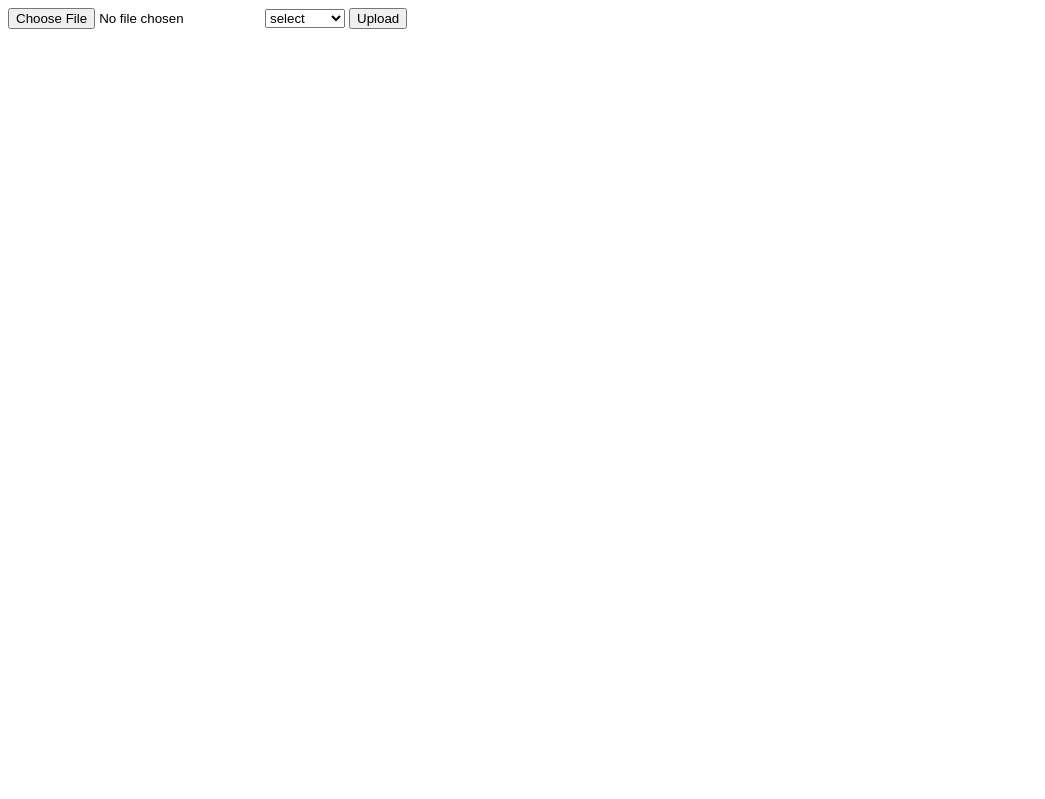
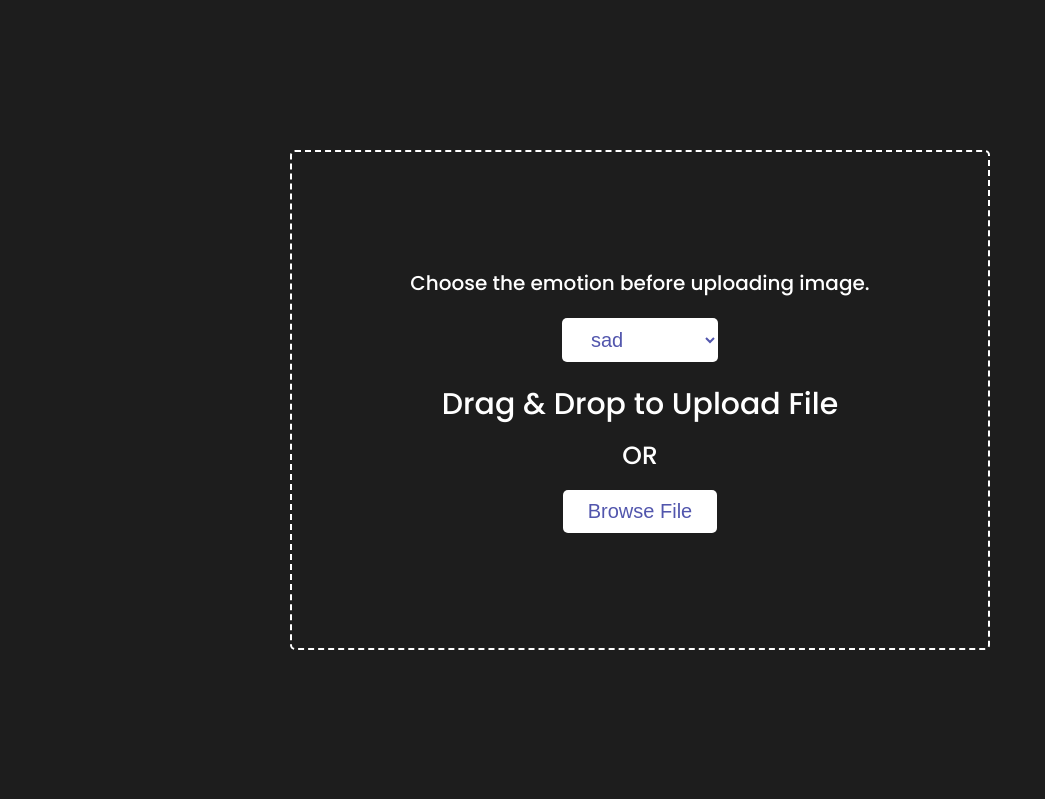
Before and after one commit to krishii3/EMOTIFY, a Flask app: page /uploadFile in a window 1280 px wide. Shown: the whole page, without its empty margins (0-1045 px from the left). Run offline with Flask 2, Linux system fonts and the light colour scheme.

Commit message:
added uploadChanges, Drag& drop upload Functionality

```diff
--- a/app.py
+++ b/app.py
@@ -27,6 +27,7 @@ def uploadFile():
 
 @app.route('/upload', methods=['POST'])
 def upload():
+    # print(request.data['file'])
     pic = request.files['pic']
     class_type = (request.form.to_dict()['attrib'])
     if not pic:
@@ -51,7 +52,7 @@ def upload():
 
     return {
         'success': True,
-        'message': 'Hogyi h upload.',
+        'message': 'sucessfully uploaded',
         'resCode': 200
     }
 
--- /dev/null
+++ b/static/JS/upload.js
@@ -0,0 +1,74 @@
+const dropArea = document.querySelector(".drag-area"),
+dragText = dropArea.querySelector("header"),
+button = dropArea.querySelector("button"),
+input = dropArea.querySelector("input");
+let file;
+button.onclick = ()=>{
+  input.click();
+}
+input.addEventListener("change", function(){
+
+  file = this.files[0];
+  dropArea.classList.add("active");
+  showFile();
+});
+
+dropArea.addEventListener("dragover", (event)=>{
+  event.preventDefault();
+  dropArea.classList.add("active");
+  dragText.textContent = "Release to Upload File";
+});
+
+dropArea.addEventListener("dragleave", ()=>{
+  dropArea.classList.remove("active");
+  dragText.textContent = "Drag & Drop to Upload File";
+});
+
+dropArea.addEventListener("drop", (event)=>{
+  event.preventDefault();
+
+  file = event.dataTransfer.files[0];
+  showFile();
+});
+
+function showFile(){
+  let fileType = file.type;
+  let validExtensions = ["image/jpeg", "image/jpg", "image/png"];
+  if(validExtensions.includes(fileType)){
+    let fileReader = new FileReader();
+    fileReader.onload = ()=>{
+      let fileURL = fileReader.result;
+
+       let imgTag = `<img src="${fileURL}" alt="image">`;
+      dropArea.innerHTML = imgTag;
+    }
+    fileReader.readAsDataURL(file);
+  }else{
+    alert("This is not an Image File!");
+    dropArea.classList.remove("active");
+    dragText.textContent = "Drag & Drop to Upload File";
+  }
+  uploadFile()
+}
+
+function uploadFile() {
+    const selectValue = document.querySelector('#select').value
+    const formData = new FormData()
+    formData.append('pic', file)
+    formData.append('attrib', selectValue)
+    fetch('/upload', {
+        method: "POST",
+        headers: {
+            'Content_Type':'multipart/form-data'
+        },
+        body: formData
+    }).then(res=> res.json())
+    .then(res=>{
+        const message = document.querySelector('#message')
+        message.style.color = '#fff'
+        message.textContent = res.message
+        setTimeout(()=>{
+            location.href = '/'
+        },3000)
+    })
+}
--- /dev/null
+++ b/static/css/uploadfile.css
@@ -0,0 +1,81 @@
+@import url('https://fonts.googleapis.com/css2?family=Poppins:wght@200;300;400;500;600;700&display=swap');
+*{
+    margin: 0;
+    padding: 0;
+    box-sizing: border-box;
+}
+
+html,body
+{
+    display: flex;
+    justify-content: center ;
+    align-items: center;
+    flex-direction: column;
+    font-family: "Poppins", sans-serif;
+    color: #dedede;
+    width: 100%;
+    height: 100vh;
+    background-color: rgb(29, 29, 29);
+}
+
+.drag-area{
+    border: 2px dashed #fff;
+    height: 500px;
+    width: 700px;
+    border-radius: 5px;
+    display: flex;
+    align-items: center;
+    justify-content: center;
+    flex-direction: column;
+  }
+  .drag-area.active{
+    border: 2px solid #fff;
+  }
+  .drag-area .icon{
+    font-size: 100px;
+    color: #fff;
+  }
+  .drag-area header{
+    font-size: 30px;
+    font-weight: 500;
+    color: #fff;
+  }
+  .drag-area span{
+    font-size: 25px;
+    font-weight: 500;
+    color: #fff;
+    margin: 10px 0 15px 0;
+  }
+  .drag-area button{
+    padding: 10px 25px;
+    font-size: 20px;
+    font-weight: 500;
+    border: none;
+    outline: none;
+    background: #fff;
+    color: #5256ad;
+    border-radius: 5px;
+    cursor: pointer;
+  }
+  .drag-area img{
+    height: 100%;
+    width: 100%;
+    object-fit: cover;
+    border-radius: 5px;
+  }
+  .dropdown{
+    margin: 20px 0;
+    padding: 10px 25px;
+    font-size: 20px;
+    font-weight: 500;
+    border: none;
+    outline: none;
+    background: #fff;
+    color: #5256ad;
+    border-radius: 5px;
+    cursor: pointer;
+  }
+  .dropdown option{
+    padding: 10px 25px;
+    border-bottom: 1px solid #000;
+  }
--- a/templates/upload.html
+++ b/templates/upload.html
@@ -5,13 +5,16 @@
     <meta http-equiv="X-UA-Compatible" content="IE=edge">
     <meta name="viewport" content="width=device-width, initial-scale=1.0">
     <title>uploadFile</title>
+    <link rel="stylesheet" href="{{ url_for('static',filename='./css/uploadfile.css')}}">
 </head>
 <body>
-    <form id="uploadForm" method="POST" action="/upload" enctype="multipart/form-data">
-        <input type="file" name="pic" required/>
-        <select name = "attrib" required>
-            <option>select</option>
-            <option value="sad">sad</option>
+    <div class="div">
+        <span id="message"></span>
+    </div>
+    <div class="drag-area">
+        <header style="font-size: 20px;">Choose the emotion before uploading image.</header>
+        <select class="dropdown" id="select">
+            <option value="sad" selected>sad</option>
             <option value="happy">happy</option>
             <option value="angry">angry</option>
             <option value="surprised">surprised</option>
@@ -19,7 +22,13 @@
             <option value="neutral">neutral</option>
             <option value="disgusted">disgusted</option>
         </select>
-        <input type="submit" value="Upload"/>
-     </form>
+        <div class="icon"><i class="fas fa-cloud-upload-alt"></i></div>
+        <header>Drag & Drop to Upload File</header>
+        <span>OR</span>
+        <button>Browse File</button>
+        <input type="file" hidden>
+      </div>
+
+      <script src="{{ url_for('static',filename='./JS/upload.js')}}"></script>
 </body>
 </html>
```
Also changed, not shown: README.md, 1 other file.
